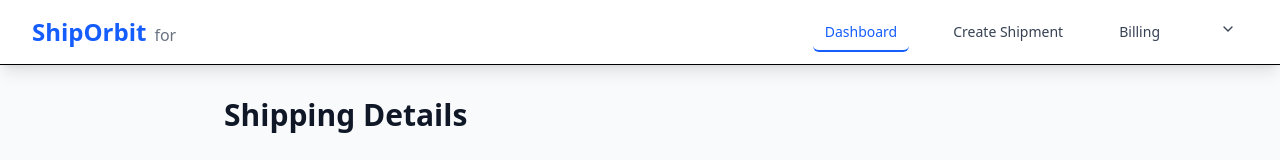
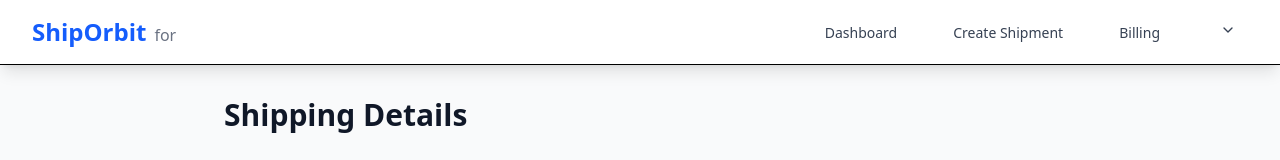
Before and after one commit to ShipOrbit/fr, a React (Vite) app: page /shipment-details in a window 1280 px wide. Shown: the top 160 px of the page. Built offline with nearby package versions, Linux system fonts and the light colour scheme; no server answers; what country-list would draw is missing.

Commit message:
fix: active link style

```diff
--- a/src/pages/shippers/components/header.tsx
+++ b/src/pages/shippers/components/header.tsx
@@ -1,10 +1,13 @@
 import React from "react";
 import { ChevronDown, Menu } from "lucide-react";
 import { useAuth } from "../../../hooks/use-auth";
-import { Link } from "react-router";
+import { Link, useLocation } from "react-router";
+import { cn } from "../../../utils/cn";
 
 const Header: React.FC = () => {
   const { user } = useAuth();
+  const location = useLocation();
+
   return (
     <nav className="bg-white shadow-lg border-b">
       <div className="max-w-7xl mx-auto px-4 sm:px-6 lg:px-8">
@@ -28,19 +31,31 @@ const Header: React.FC = () => {
             <div className="ml-10 flex items-baseline space-x-8">
               <Link
                 to="/dashboard"
-                className="text-blue-600 hover:text-blue-700 px-3 py-2 rounded-md text-sm font-medium border-b-2 border-blue-600"
+                className={cn(
+                  "text-gray-700 hover:text-blue-600 px-3 py-2 rounded-md text-sm font-medium",
+                  location.pathname.includes("dashboard") &&
+                    "text-blue-600 hover:text-blue-700 border-b-2 border-blue-600"
+                )}
               >
                 Dashboard
               </Link>
               <Link
                 to="/create-shipment"
-                className="text-gray-700 hover:text-blue-600 px-3 py-2 rounded-md text-sm font-medium"
+                className={cn(
+                  "text-gray-700 hover:text-blue-600 px-3 py-2 rounded-md text-sm font-medium",
+                  location.pathname.includes("create-shipment") &&
+                    "text-blue-600 hover:text-blue-700 border-b-2 border-blue-600"
+                )}
               >
                 Create Shipment
               </Link>
               <Link
                 to="/billing"
-                className="text-gray-700 hover:text-blue-600 px-3 py-2 rounded-md text-sm font-medium"
+                className={cn(
+                  "text-gray-700 hover:text-blue-600 px-3 py-2 rounded-md text-sm font-medium",
+                  location.pathname.includes("billing") &&
+                    "text-blue-600 hover:text-blue-700 border-b-2 border-blue-600"
+                )}
               >
                 Billing
               </Link>
```
